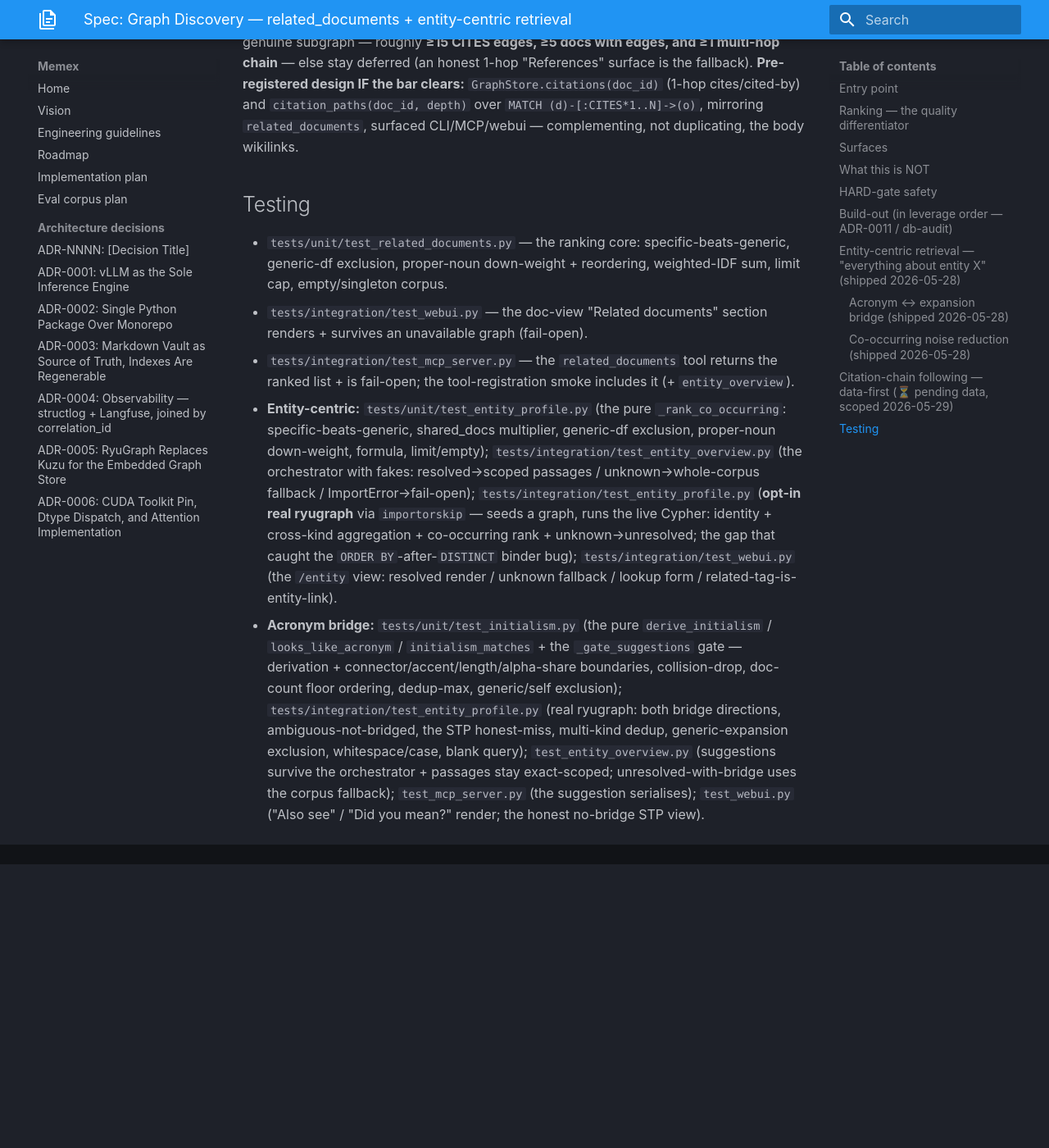
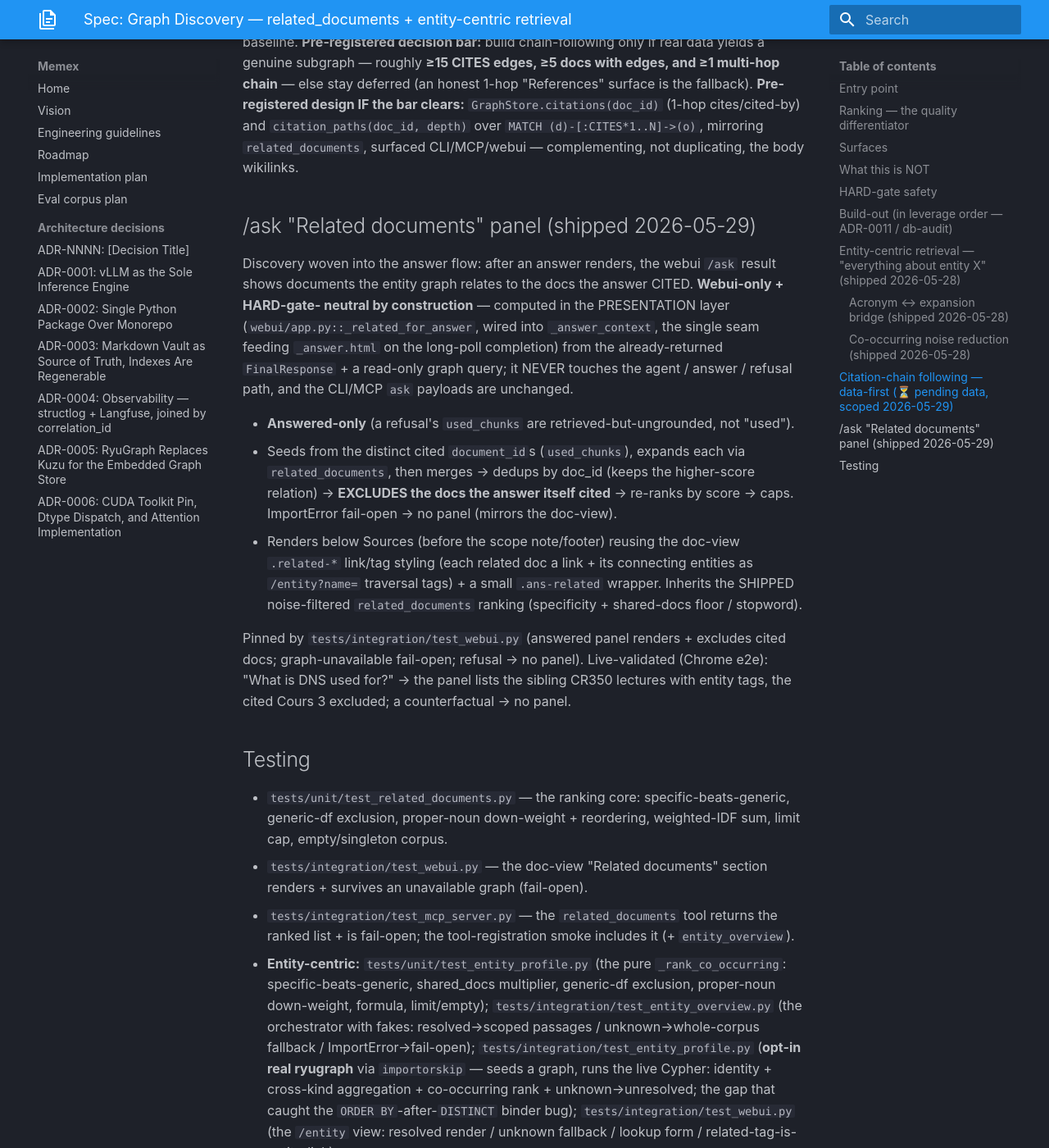
Before and after one commit to Zenetusken/memex, an MkDocs documentation site: the page built from docs/specs/graph-discovery.md, in a window 1280 px wide and 1400 px high, scrolled down 5897 px. Shown: the whole window at 82% size. Built offline with MkDocs 1.6.1 and Material for MkDocs 9.7.7, drawn with Linux system fonts in a browser that asks for light colours; before the commit the page ends 6951 px from its top, so only the background shows below that; some of the changed text lies outside the part shown.

Commit message:
docs: sync for the /ask "Related documents" panel (ADR-0011)
- docs/specs/graph-discovery.md — build-out marks the /ask Related panel ✅ + a new
  "/ask Related panel" section (the _related_for_answer→_answer_context seam, answered-only,
  exclude-cited, fail-open, HARD-gate-neutral webui-only).
- src/memex/webui/CLAUDE.md — the panel + the _answer_context single-seam note under the
  related-documents section.
- docs/ROADMAP.md — the build-out bullet marks it shipped (scope-set suggestions still TODO).

Co-Authored-By: Claude Opus 4.8 (1M context) <noreply@anthropic.com>

```diff
--- a/docs/specs/graph-discovery.md
+++ b/docs/specs/graph-discovery.md
@@ -85,7 +85,8 @@ introduce a hallucination or alter a refusal. Independent of the answering agent
     2026-05-28 (`3d00ae7`); see "Co-occurring noise reduction" below.
 - ⏳ citation-chain following (the still-unqueried `CITES` edges) — **DATA-GATED**, scoped as a
   data-first experiment; see "Citation-chain following" below.
-- scope-set suggestions + a "Related" panel in `/ask`.
+- ✅ **a "Related documents" panel in `/ask`** — shipped 2026-05-29 (`ffe23fe`); see "/ask
+  Related panel" below. (scope-set suggestions — the other half — still TODO.)
 - THEN, if discovery-quality is the bottleneck: the [[bert-ner-enrich-scope-2026-05-28]]
   NER swap (sharper, typed entities upstream of the graph).
 
@@ -222,6 +223,30 @@ decision bar:** build chain-following only if real data yields a genuine subgrap
 `MATCH (d)-[:CITES*1..N]->(o)`, mirroring `related_documents`, surfaced CLI/MCP/webui —
 complementing, not duplicating, the body wikilinks.
 
+## /ask "Related documents" panel (shipped 2026-05-29)
+
+Discovery woven into the answer flow: after an answer renders, the webui `/ask` result shows
+documents the entity graph relates to the docs the answer CITED. **Webui-only + HARD-gate-
+neutral by construction** — computed in the PRESENTATION layer (`webui/app.py::_related_for_answer`,
+wired into `_answer_context`, the single seam feeding `_answer.html` on the long-poll
+completion) from the already-returned `FinalResponse` + a read-only graph query; it NEVER
+touches the agent / answer / refusal path, and the CLI/MCP `ask` payloads are unchanged.
+
+- **Answered-only** (a refusal's `used_chunks` are retrieved-but-ungrounded, not "used").
+- Seeds from the distinct cited `document_id`s (`used_chunks`), expands each via
+  `related_documents`, then merges → dedups by doc_id (keeps the higher-score relation) →
+  **EXCLUDES the docs the answer itself cited** → re-ranks by score → caps. ImportError
+  fail-open → no panel (mirrors the doc-view).
+- Renders below Sources (before the scope note/footer) reusing the doc-view `.related-*`
+  link/tag styling (each related doc a link + its connecting entities as `/entity?name=`
+  traversal tags) + a small `.ans-related` wrapper. Inherits the SHIPPED noise-filtered
+  `related_documents` ranking (specificity + shared-docs floor / stopword).
+
+Pinned by `tests/integration/test_webui.py` (answered panel renders + excludes cited docs;
+graph-unavailable fail-open; refusal → no panel). Live-validated (Chrome e2e): "What is DNS
+used for?" → the panel lists the sibling CR350 lectures with entity tags, the cited Cours 3
+excluded; a counterfactual → no panel.
+
 ## Testing
 
 - `tests/unit/test_related_documents.py` — the ranking core: specific-beats-generic,
```
Also changed, not shown: docs/ROADMAP.md (+1 -1 lines), src/memex/webui/CLAUDE.md (+15 -0 lines).
